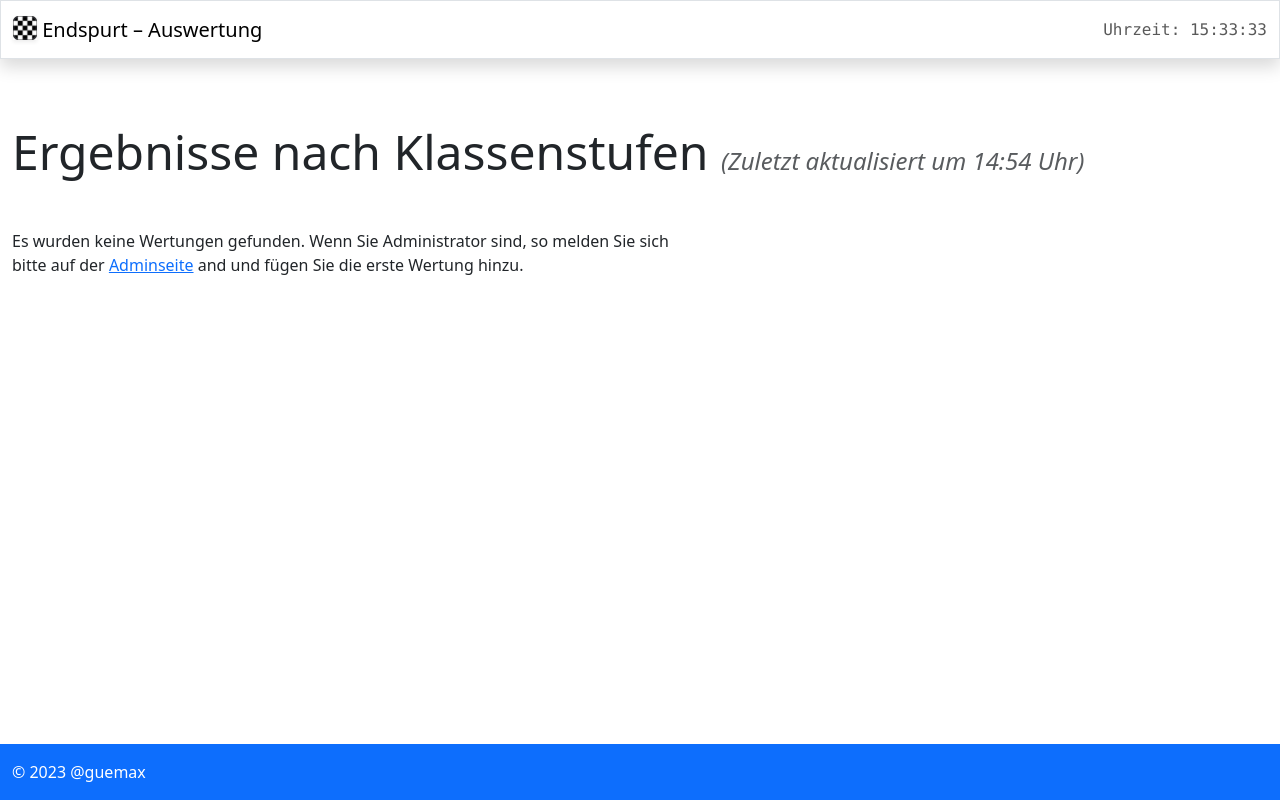
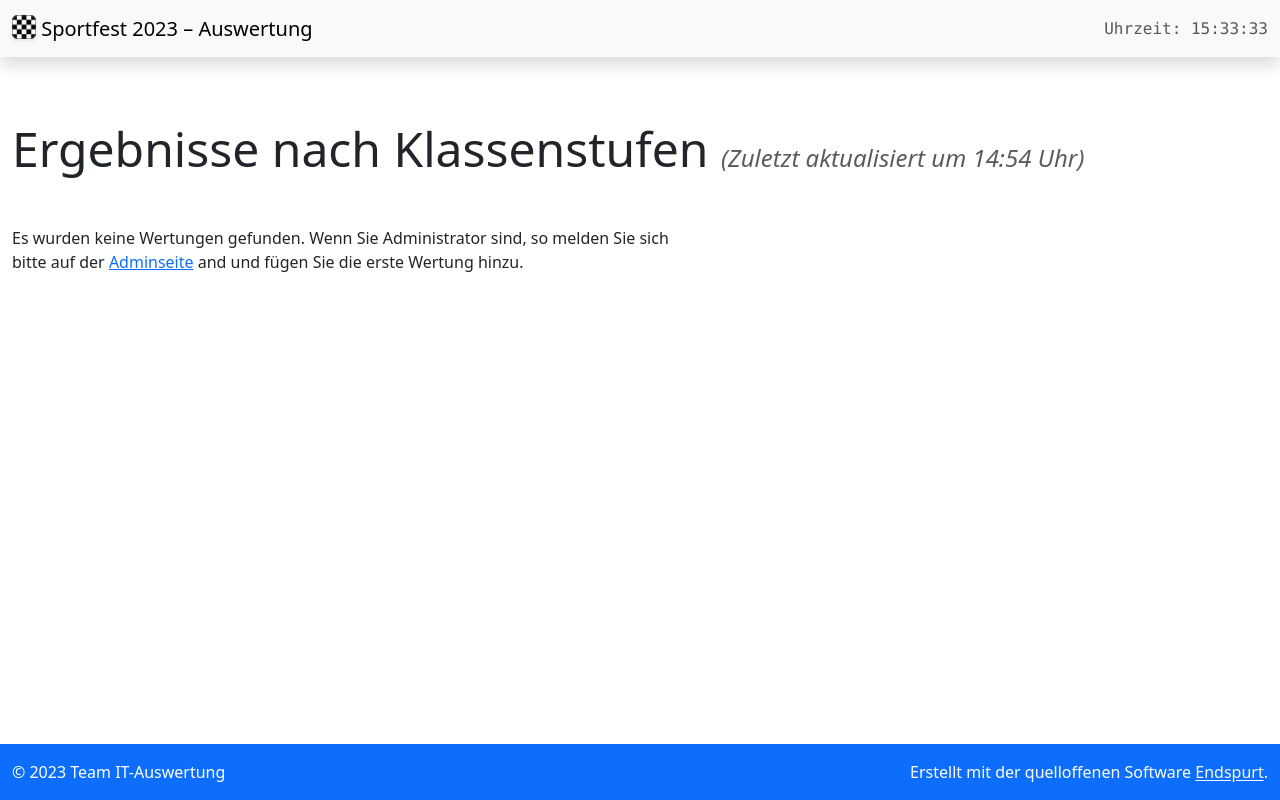
Before and after one commit to guemax/Endspurt, a Django app: page / in a window 1280 px wide. Run offline with Django 4.2, Linux system fonts and the light colour scheme; data that the repository does not hold is empty; some libraries are stand-ins or nearby versions.

Commit message:
Refine the styling of the page

```diff
--- a/endspurt/settings.py
+++ b/endspurt/settings.py
@@ -25,7 +25,7 @@ SECRET_KEY = 'django-insecure-(@lfbi^qu6#ecuux*6jly82pl!enyw4+7w%#)yh_s74uefs9b2
 # SECURITY WARNING: don't run with debug turned on in production!
 DEBUG = True
 
-ALLOWED_HOSTS = []
+ALLOWED_HOSTS = ["192.168.2.20"]
 
 
 # Application definition
--- a/templates/main/index.html
+++ b/templates/main/index.html
@@ -5,7 +5,7 @@
     <meta charset="utf-8">
     <meta name="viewport" content="width=device-width, initial-scale=1">
 
-    <title>Endspurt: Auswertung</title>
+    <title>Sportfest 2023: Auswertung der Ergebnisse</title>
 
     <link rel="icon" href="{% static 'icon.ico' %}">
     <link rel="stylesheet" href="{% static 'bootstrap.css' %}">
@@ -19,25 +19,32 @@
 	}, 500);
     }
   </script>
-  <body class="min-vh-100 d-flex flex-column" onload="clock();">
+  <body class="min-vh-100 d-flex flex-column pt-5" onload="clock();">
     <header class="mb-5">
-      <nav class="navbar border border-bottom-2 shadow">
+      <nav class="navbar fixed-top border-bottom-2 shadow bg-light">
 	<div class="container-fluid">
-	  <a class="navbar-brand" href="#">
+	  <a class="navbar-brand mx-auto ms-sm-0" href="#">
 	    <img src="{% static 'icon.png' %}" alt="Logo" width="24" height="24" class="d-inline-block align-text-top shadow-sm">
-	    Endspurt &ndash; Auswertung</a>
-	  <div class="navbar">
+	    Sportfest 2023 &ndash; Auswertung</a>
+	  <div class="w-100 d-block d-sm-none"></div>
+	  <div class="navbar mx-auto me-sm-0">
 	    <ul class="navbar-nav">
 	      <li class="nav-item">
-		<span class="navbar-text font-monospace">Uhrzeit: <span id="clock">{% now "G:i:s" %}</span></span>
+		<span class="navbar-text
+		font-monospace">Uhrzeit: <span id="clock">{% now
+		"G:i:s" %}</span></span>
 	      </li>
 	    </ul>
 	  </div>
 	</div>
       </nav>
     </header>
-    <main class="container-fluid py-3">
-      <h1 class="display-5 mb-5">Ergebnisse nach Klassenstufen <i class="text-muted h4 fw-normal">(Zuletzt aktualisiert um {% now "G:i" %} Uhr)</i></h1>
+    <main class="container-fluid py-4 mb-2">
+      <div class="d-block d-sm-none" style="min-height: 2.5rem;"></div>
+      <h1 class="display-5 mb-5">Ergebnisse nach
+      Klassenstufen <i class="text-muted h4 fw-normal">(Zuletzt
+      aktualisiert um {% now "G:i" %}&nbsp;Uhr)</i></h1>
+
       {% for level, parallel_classes in scores.items %}
       <article class="mb-5">
         <h2 class="h3 fw-normal mb-3">{{level}}. Jahrgangsstufe</h2>
@@ -61,15 +68,23 @@
         </table>
       </article>
       {% empty %}
-      <p style="max-width: 75ch;">Es wurden keine Wertungen gefunden. Wenn Sie Administrator
-      sind, so melden Sie sich bitte auf
-      der <a href="/admin">Adminseite</a> and und fügen Sie die erste
-      Wertung hinzu.
+      <p style="max-width: 75ch;">Es wurden keine Wertungen
+      gefunden. Wenn Sie Administrator sind, so melden Sie sich bitte
+      auf der <a href="/admin">Adminseite</a> and und fügen Sie die
+      erste Wertung hinzu.
       </p>
       {% endfor %}
     </main>
-    <footer class="bg-primary text-white mt-auto">
-      <p class="py-3 container-fluid my-0">&copy; 2023 @guemax</p>
+    <footer class="text-bg-primary mt-auto">
+      <div class="row row-cols-1 row-cols-md-2 container-fluid py-3 pe-md-0">
+	<div class="col">
+	  <p class="mb-3 text-center text-md-start mb-md-0">&copy; 2023 Team IT-Auswertung</p>
+	</div>
+	<div class="col pe-md-0">
+	  <p class="mb-0 text-center text-md-end">Erstellt mit der
+	  quelloffenen Software <a class="link-light link-offset-1"
+	  href="https://github.com/guemax/Endspurt">Endspurt</a>.</p>
+	</div>
     </footer>
   </body>
 </html>
```
